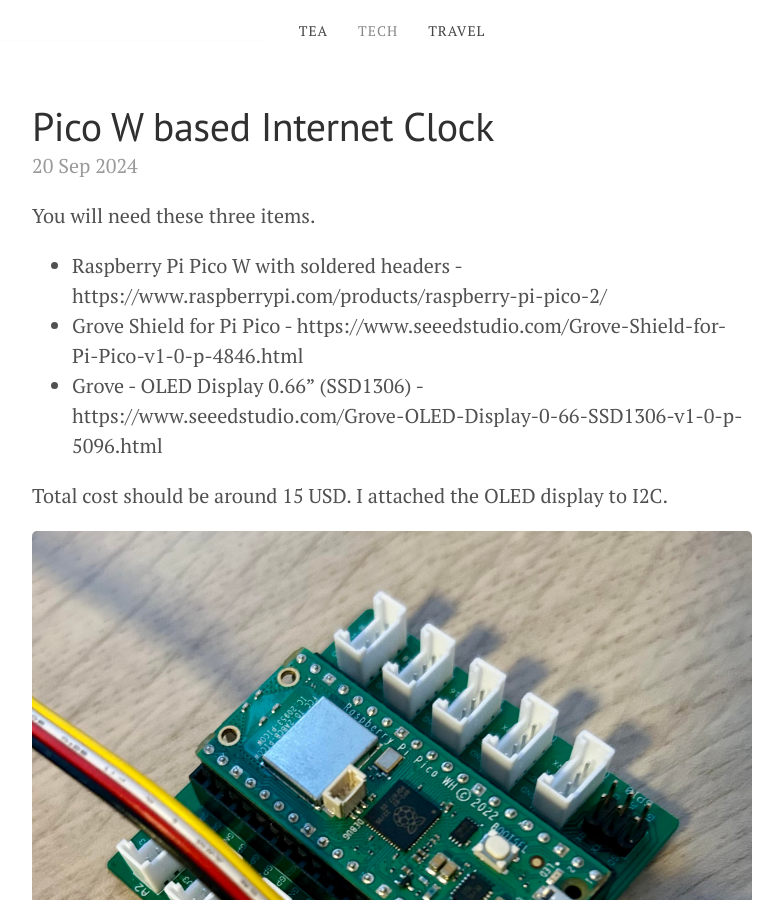
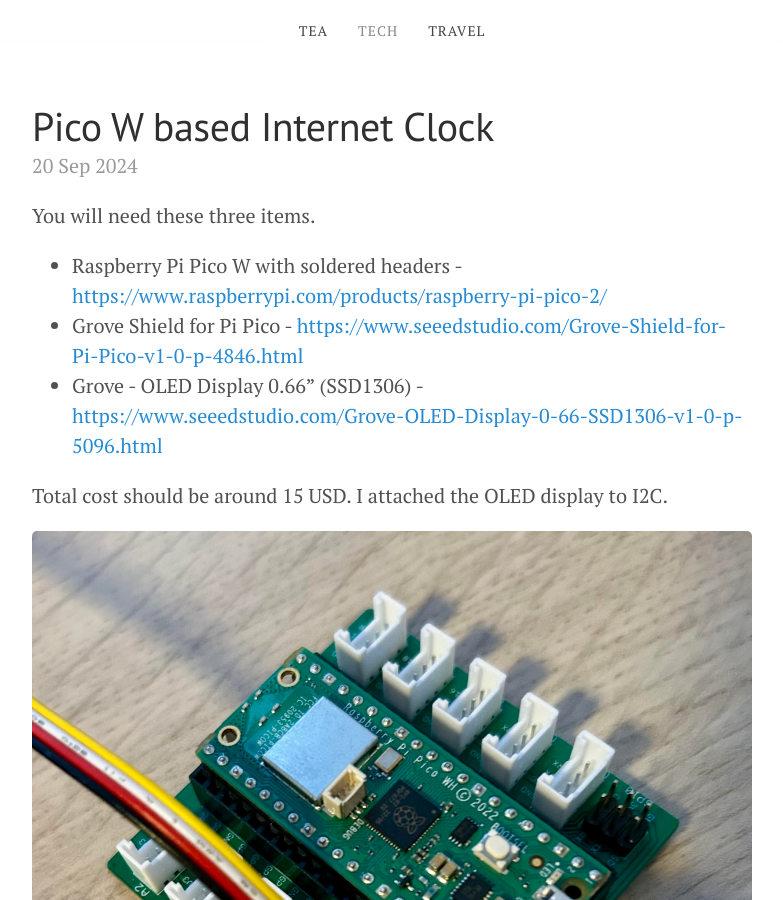
Before and after one commit to dedunu/tech, a Jekyll site: the page built from _posts/2024-09-20-pico-internet-clock.md, in a window 1280 px wide and 900 px high. Shown: the whole window, without its empty margins (248-1031 px from the left). Built offline with Jekyll 4.4.1, drawn with Linux system fonts in a browser that asks for light colours.

Commit message:
Fix links

```diff
--- a/_posts/2024-09-20-pico-internet-clock.md
+++ b/_posts/2024-09-20-pico-internet-clock.md
@@ -5,9 +5,9 @@
 
 You will need these three items.
 
-- Raspberry Pi Pico W with soldered headers - https://www.raspberrypi.com/products/raspberry-pi-pico-2/
-- Grove Shield for Pi Pico - https://www.seeedstudio.com/Grove-Shield-for-Pi-Pico-v1-0-p-4846.html
-- Grove - OLED Display 0.66" (SSD1306) - https://www.seeedstudio.com/Grove-OLED-Display-0-66-SSD1306-v1-0-p-5096.html
+- Raspberry Pi Pico W with soldered headers - <https://www.raspberrypi.com/products/raspberry-pi-pico-2/>
+- Grove Shield for Pi Pico - <https://www.seeedstudio.com/Grove-Shield-for-Pi-Pico-v1-0-p-4846.html>
+- Grove - OLED Display 0.66" (SSD1306) - <https://www.seeedstudio.com/Grove-OLED-Display-0-66-SSD1306-v1-0-p-5096.html>
 
 Total cost should be around 15 USD. I attached the OLED display to I2C.
 
```
